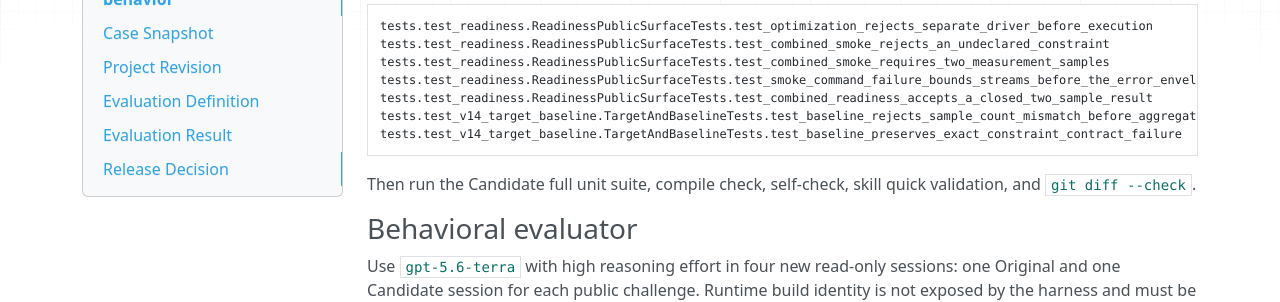
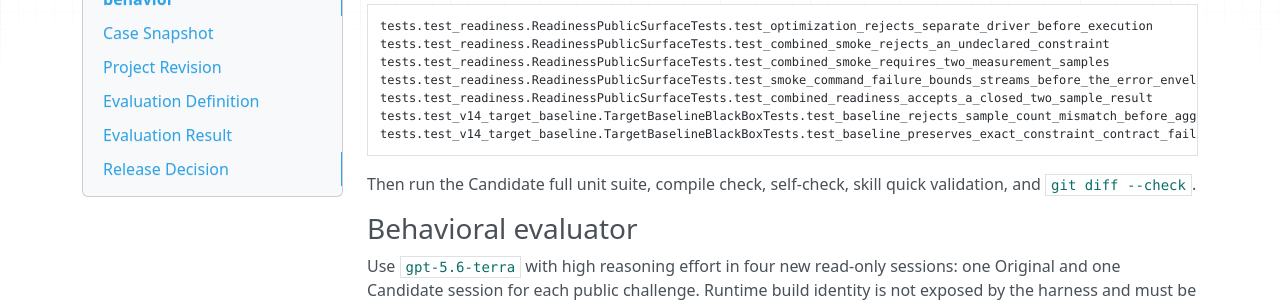
Before and after one commit to troycheng/cuda-kernel-optimizer, an MkDocs documentation site: the page built from docs/evolution-case-readiness-measurement-closure.md, in a window 1280 px wide and 900 px high, scrolled down 1767 px. Shown: the part 241-543 px from the top of the window. Built offline with MkDocs 1.6.1, drawn with Linux system fonts in a browser that asks for light colours; nearby versions of some CDN libraries.

````diff
--- a/docs/evolution-case-readiness-measurement-closure.md
+++ b/docs/evolution-case-readiness-measurement-closure.md
@@ -94,8 +94,8 @@
 tests.test_readiness.ReadinessPublicSurfaceTests.test_combined_smoke_requires_two_measurement_samples
 tests.test_readiness.ReadinessPublicSurfaceTests.test_smoke_command_failure_bounds_streams_before_the_error_envelope
 tests.test_readiness.ReadinessPublicSurfaceTests.test_combined_readiness_accepts_a_closed_two_sample_result
-tests.test_v14_target_baseline.TargetAndBaselineTests.test_baseline_rejects_sample_count_mismatch_before_aggregation
-tests.test_v14_target_baseline.TargetAndBaselineTests.test_baseline_preserves_exact_constraint_contract_failure
+tests.test_v14_target_baseline.TargetBaselineBlackBoxTests.test_baseline_rejects_sample_count_mismatch_before_aggregation
+tests.test_v14_target_baseline.TargetBaselineBlackBoxTests.test_baseline_preserves_exact_constraint_contract_failure
 ```
 
 Then run the Candidate full unit suite, compile check, self-check, skill quick
````
